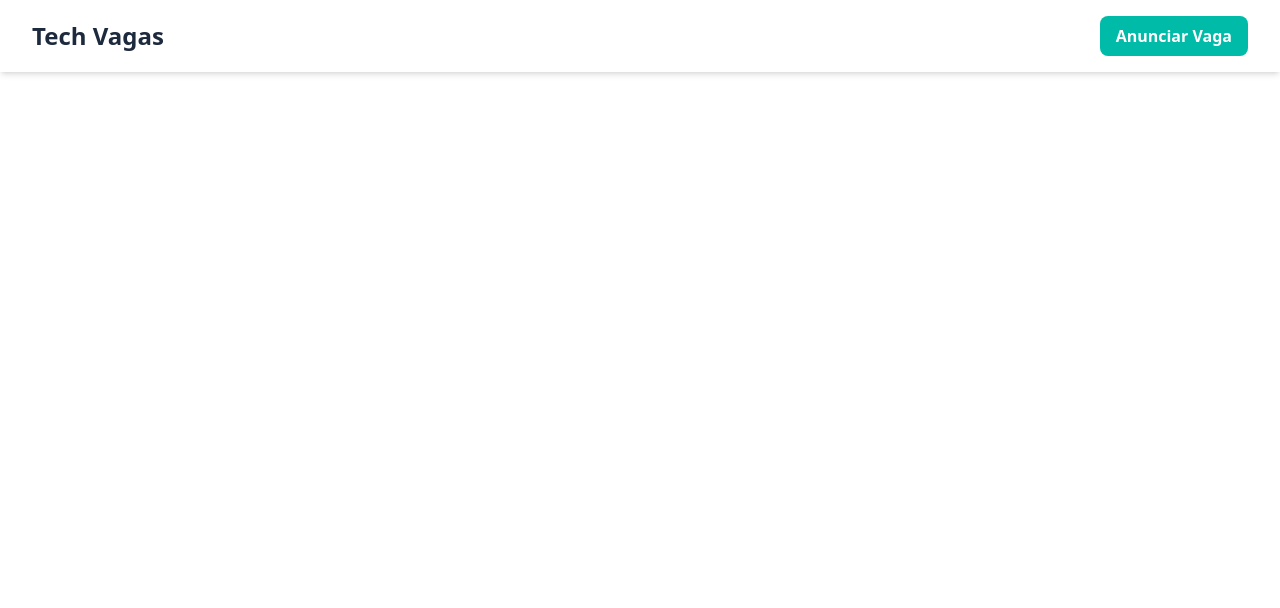
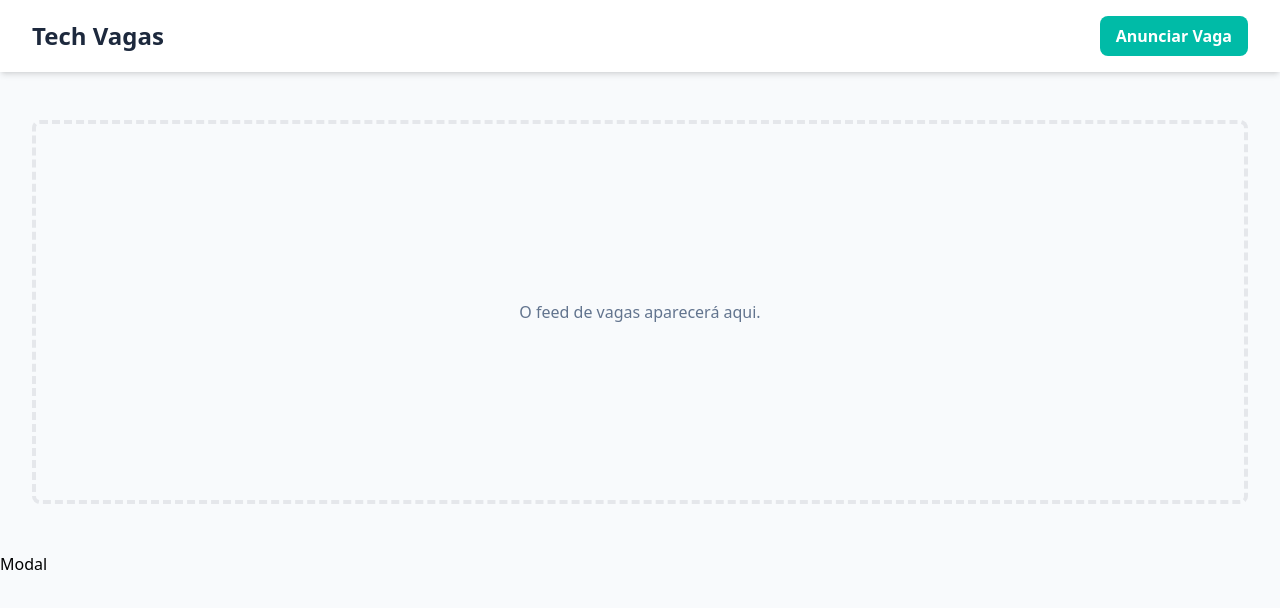
Before and after one commit to querensales/techVagas, a Next.js app: page / in a window 1280 px wide. Both pictures are taken after a click on the button "Anunciar Vaga". Shown: the top 608 px of the page. Built offline with nearby package versions, Linux system fonts and the light colour scheme.

Commit message:
🚧 Botao: Anunciar vaga
criando funcionalidade para o botao

```diff
--- /dev/null
+++ b/src/app/components/Create-job-modal/createJobModal.tsx
@@ -0,0 +1,5 @@
+export default function CreateJobModal(){
+    return(
+        <h2>Modal </h2>
+    )
+}
--- a/src/app/components/Header-component/headerComponent.tsx
+++ b/src/app/components/Header/header.tsx
@@ -5,7 +5,7 @@ import { JSX } from "react";
         onAnnounceClick: () => void; // Define que o componente espera uma função
     }
 
-export default function HeaderComponent({ onAnnounceClick }: HeaderProps): JSX.Element {
+export default function Header({ onAnnounceClick }: HeaderProps): JSX.Element {
 
     return (
 
--- a/src/app/page.tsx
+++ b/src/app/page.tsx
@@ -1,13 +1,35 @@
-"use client"; // Necessário para usar handlers de evento como onClick
-
-import HeaderComponent from "./components/Header-component/headerComponent";
+"use client";
+import { useState } from 'react';
+import CreateJobModal from './components/Create-job-modal/createJobModal';
+import Header from './components/Header/header';
 
 export default function Home() {
-  const handleAnnounceClick = () => {
-    console.log("Botão 'Anunciar Vaga' clicado!");
+   const [isModalOpen, setIsModalOpen] = useState(false);
+    const handleOpenModal = () => {
+    setIsModalOpen(true);
+  };
+
+  const handleCloseModal = () => {
+    setIsModalOpen(false);
   };
 
   return (
-   <HeaderComponent onAnnounceClick={handleAnnounceClick} />
+    <div className="bg-slate-50 min-h-screen">
+      {/* O Header recebe a função para abrir o modal como prop */}
+      <Header onAnnounceClick={handleOpenModal} />
+
+      <main className="max-w-7xl mx-auto py-6 sm:px-6 lg:px-8">
+        {/* Aqui você adicionará o conteúdo principal, como a lista de vagas */}
+        <div className="px-4 py-6 sm:px-0">
+          <div className="border-4 border-dashed border-gray-200 rounded-lg h-96 flex justify-center items-center">
+            <p className="text-slate-500">O feed de vagas aparecerá aqui.</p>
+          </div>
+        </div>
+      </main>
+
+      {/* O modal é renderizado condicionalmente com base no estado */}
+      {/* Ele recebe a função para se fechar como prop */}
+      {isModalOpen && <CreateJobModal onClose={handleCloseModal} />}
+    </div>
   );
 }
```
Also changed, not shown: tsconfig.json (+20 -5 lines).
